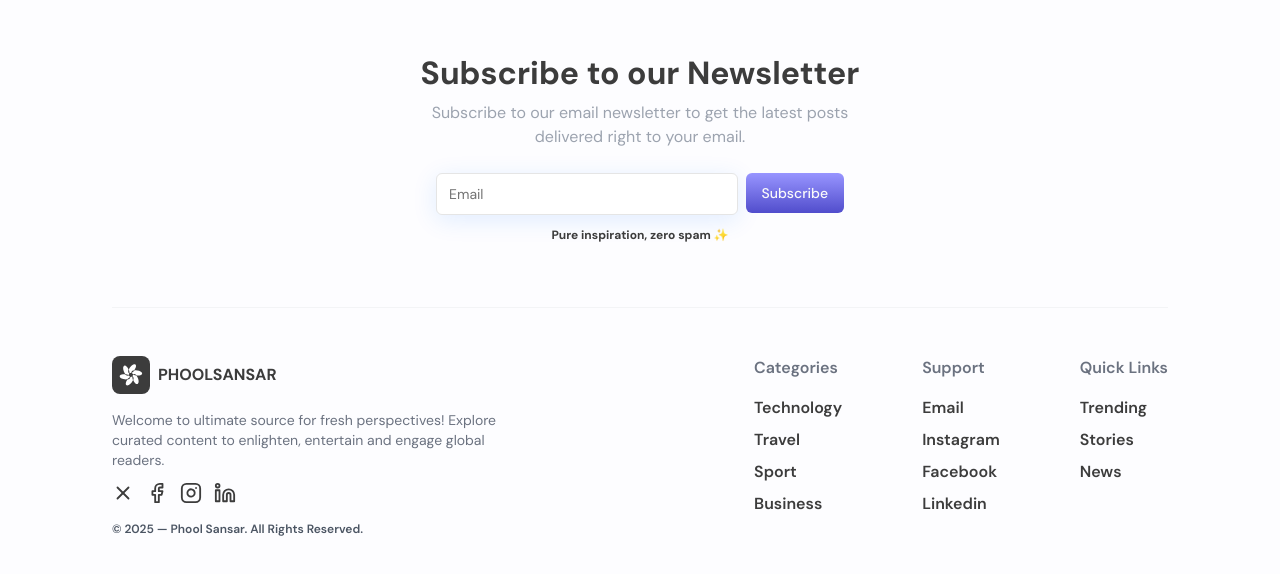
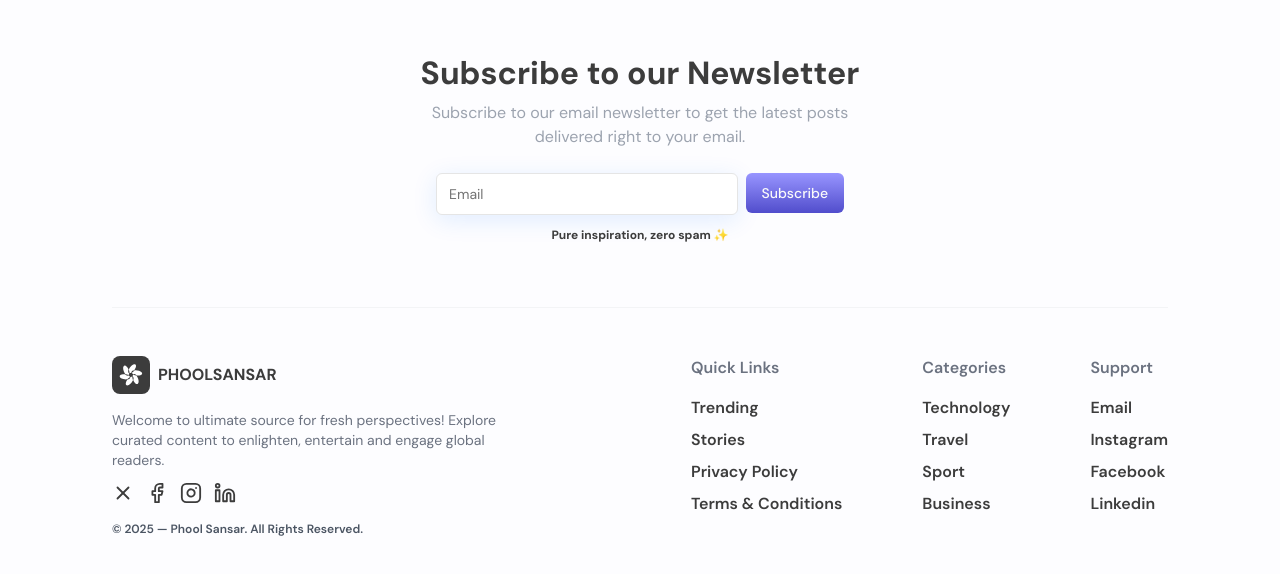
Before and after one commit to devshad7/phoolsansar, a Next.js app: page / in a window 1280 px wide. Shown: the part 1565-2139 px from the top of the page. Built offline with nearby package versions, Linux system fonts and the light colour scheme; no server answers.

Commit message:
feat: updated footer quick links

```diff
--- a/src/components/Footer.js
+++ b/src/components/Footer.js
@@ -29,6 +29,23 @@ const Footer = () => {
                         </div>
                     </div>
                     <div className="flex mt-8 md:mt-0 gap-10 md:gap-20">
+                    <div className="">
+                            <span className='text-gray-500 font-semibold'>Quick Links</span>
+                            <div className="flex flex-col font-semibold gap-2 mt-4">
+                                <Link href={'/trending'} className='hover:underline'>
+                                    Trending
+                                </Link>
+                                <Link href={'/stories'} className='hover:underline'>
+                                    Stories
+                                </Link>
+                                <Link href={'/news'} className='hover:underline'>
+                                    Privacy Policy
+                                </Link>
+                                <Link href={'/news'} className='hover:underline'>
+                                    Terms & Conditions
+                                </Link>
+                            </div>
+                        </div>
                         <div className="">
                             <span className='text-gray-500 font-semibold'>Categories</span>
                             <div className="flex flex-col font-semibold gap-2 mt-4">
@@ -63,20 +80,6 @@ const Footer = () => {
                                 </Link>
                             </div>
                         </div>
-                        <div className="">
-                            <span className='text-gray-500 font-semibold'>Quick Links</span>
-                            <div className="flex flex-col font-semibold gap-2 mt-4">
-                                <Link href={'/trending'} className='hover:underline'>
-                                    Trending
-                                </Link>
-                                <Link href={'/stories'} className='hover:underline'>
-                                    Stories
-                                </Link>
-                                <Link href={'/news'} className='hover:underline'>
-                                    News
-                                </Link>
-                            </div>
-                        </div>
                     </div>
                 </div>
                 <div className="mt-3 md:mt-0">
```
